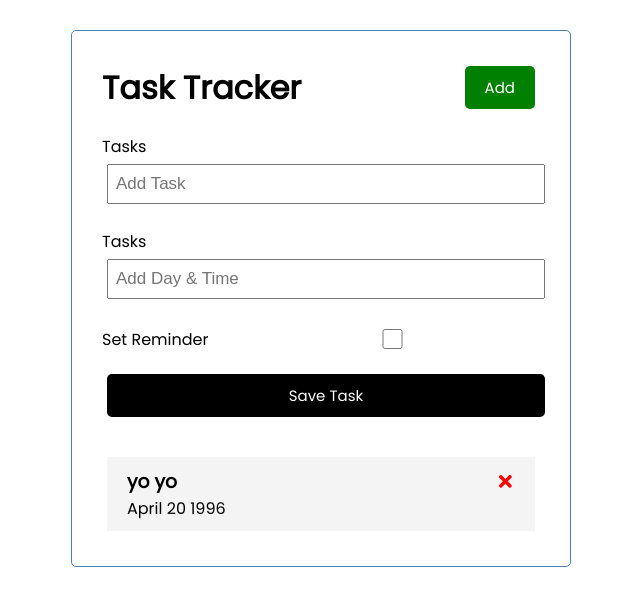
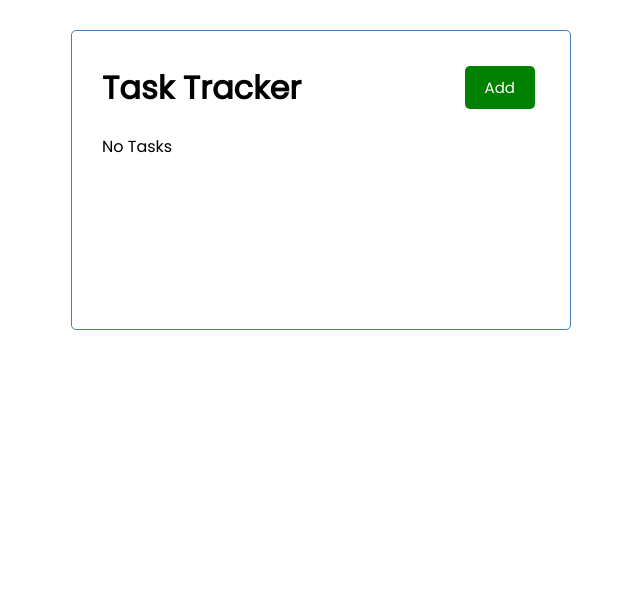
Before and after one commit to madhuneupane/react-task-tracker, a React (Create React App) app: page / in a window 1280 px wide. Shown: the top 606 px of the page, without its empty margins (319-959 px from the left). Built offline with nearby package versions, Linux system fonts and the light colour scheme; data requests are answered from the project's data file.

Commit message:
feat: fetch and delete from server

```diff
--- /dev/null
+++ b/db.json
@@ -0,0 +1,3 @@
+{
+  "tasks": []
+}
--- a/package.json
+++ b/package.json
@@ -6,6 +6,7 @@
     "@testing-library/jest-dom": "^5.16.5",
     "@testing-library/react": "^13.4.0",
     "@testing-library/user-event": "^13.5.0",
+    "json-server": "^0.17.3",
     "react": "^18.2.0",
     "react-dom": "^18.2.0",
     "react-icon": "^1.0.0",
@@ -17,7 +18,8 @@
     "start": "react-scripts start",
     "build": "react-scripts build",
     "test": "react-scripts test",
-    "eject": "react-scripts eject"
+    "eject": "react-scripts eject",
+    "server": "json-server --watch db.json --port 5000"
   },
   "eslintConfig": {
     "extends": [
--- a/src/App.js
+++ b/src/App.js
@@ -1,17 +1,27 @@
-import { useState } from "react";
+import { useState, useEffect } from "react";
 
 import Header from "./components/Header";
 import Tasks from "./components/Tasks";
 import AddTask from "./components/AddTask";
 function App() {
-  const [tasks, setTasks] = useState([
-    {
-      id: 1,
-      text: "yo yo",
-      day: "April 20 1996",
-      reminder: false,
-    },
-  ]);
+  const [showAddTask, setShowAddTask] = useState(false);
+  const [tasks, setTasks] = useState([]);
+
+  useEffect(() => {
+    const getTasks = async () => {
+      const tasksFromServer = await fetchTasks();
+      setTasks(tasksFromServer);
+    };
+    getTasks();
+  }, []);
+
+  //fetch tasks
+
+  const fetchTasks = async () => {
+    const res = await fetch("http://localhost:5000/tasks");
+    const data = await res.json();
+    return data;
+  };
 
   //Toggle Reminder
   const toggleReminder = (id) => {
@@ -23,7 +33,10 @@ function App() {
   };
   //Delete task
 
-  const deleteTask = (id) => {
+  const deleteTask = async (id) => {
+    await fetch(`http://localhost:5000/tasks/${id}`, {
+      method: "DELETE",
+    });
     setTasks(tasks.filter((task) => task.id !== id));
   };
 
@@ -36,8 +49,12 @@ function App() {
 
   return (
     <div className="container">
-      <Header title="Task Tracker" />
-      <AddTask onAdd={addTask} />
+      <Header
+        title="Task Tracker"
+        onAdd={() => setShowAddTask(!showAddTask)}
+        showAddTask={showAddTask}
+      />
+      {showAddTask && <AddTask onAdd={addTask} />}
       {tasks.length > 0 ? (
         <Tasks tasks={tasks} onDelete={deleteTask} onToggle={toggleReminder} />
       ) : (
--- a/src/components/Header.js
+++ b/src/components/Header.js
@@ -1,13 +1,14 @@
 import PropTypes from "prop-types";
 import Button from "./Button";
-const Header = ({ title }) => {
-  const onClick = () => {
-    console.log("Clicked");
-  };
+const Header = ({ title, onAdd, showAddTask }) => {
   return (
     <header className="header">
       <h1>{title}</h1>
-      <Button color="green" text="Add" onClick={onClick} />
+      <Button
+        color={showAddTask ? "red" : "green"}
+        text={showAddTask ? "close" : "Add"}
+        onClick={onAdd}
+      />
     </header>
   );
 };
--- a/src/components/Tasks.js
+++ b/src/components/Tasks.js
@@ -2,13 +2,8 @@ import Task from "./Task";
 function Tasks({ tasks, onDelete, onToggle }) {
   return (
     <>
-      {tasks.map((task) => (
-        <Task
-          key={task.id}
-          task={task}
-          onDelete={onDelete}
-          onToggle={onToggle}
-        />
+      {tasks.map((task, index) => (
+        <Task key={index} task={task} onDelete={onDelete} onToggle={onToggle} />
       ))}
     </>
   );
```
Also changed, not shown: 1 other file (tests, documents, lock files or other folders).
